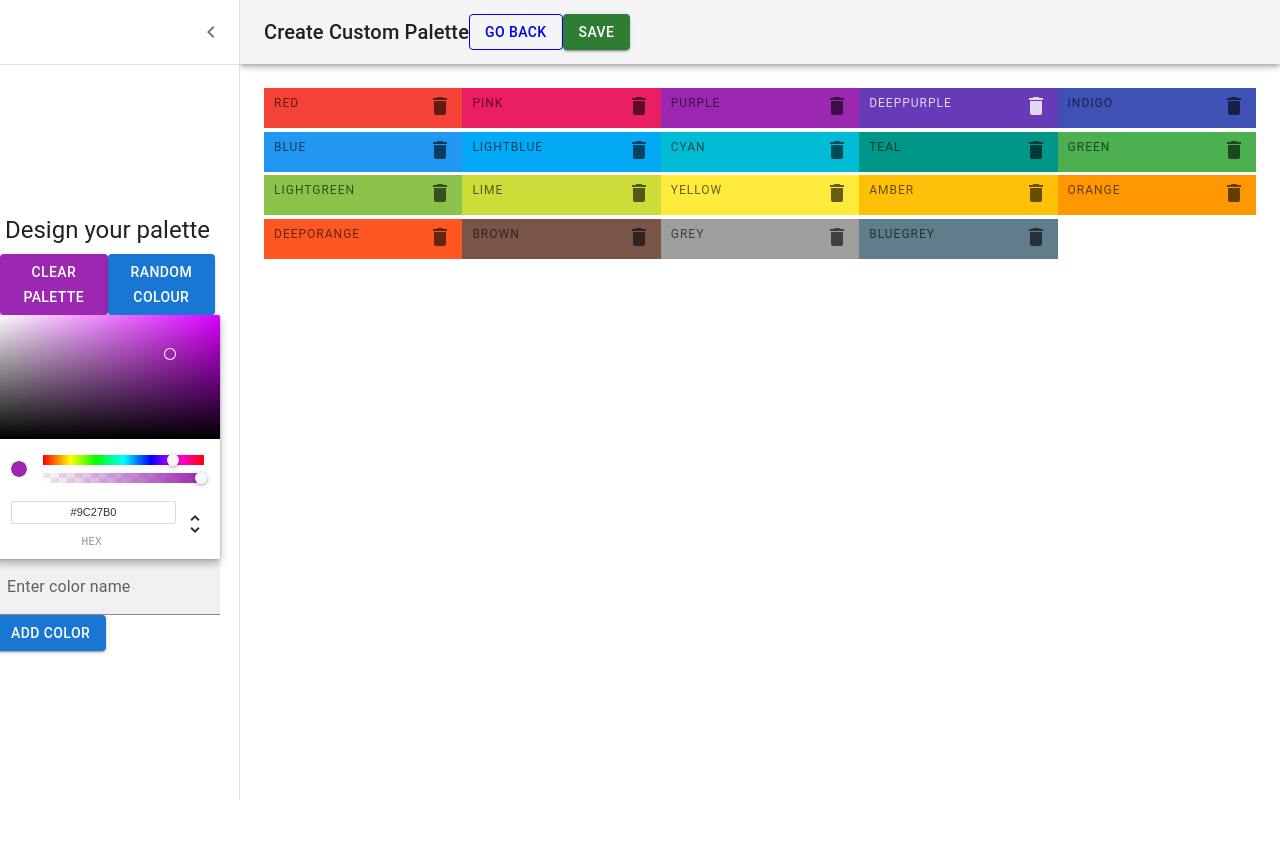
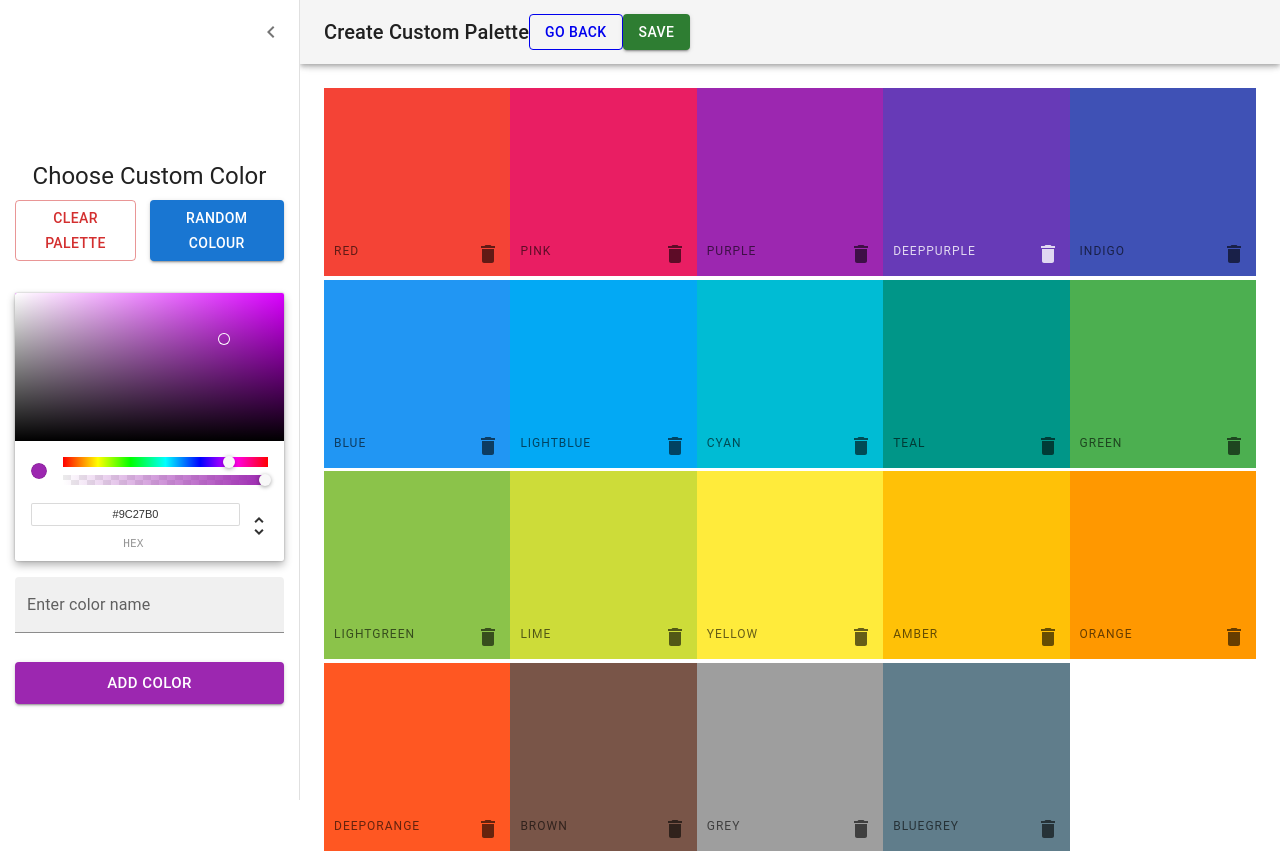
Before and after one commit to 1nandagopal/colors-v2, a React (Create React App) app: page /new in a window 1280 px wide. Before the commit the page ends 800 px from the top, so only its background shows below. Built offline with nearby package versions, Linux system fonts and the light colour scheme.

Commit message:
Minor styling improvements.

```diff
--- a/src/components/ColorPickerForm.js
+++ b/src/components/ColorPickerForm.js
@@ -3,23 +3,13 @@ import { Button, TextField } from "@mui/material";
 import { ChromePicker } from "react-color";
 import { Controller, useForm } from "react-hook-form";
 import { useSelector } from "react-redux";
+import styled from "styled-components";
 
-const temp = {
-  picker: {
-    width: "100% !important",
-    marginTop: "2rem",
-  },
-  addColour: {
-    width: "100%",
-    padding: "1rem",
-    marginTop: "1rem",
-    fontSize: "2rem",
-  },
-  colourNameInput: {
-    width: "100%",
-    height: "70px",
-  },
-};
+const StyledChromePicker = styled(ChromePicker)({
+  width: "100% !important",
+  marginTop: "2rem",
+  marginBottom: "1rem",
+});
 
 function ColorPickerForm({ isPaletteFull }) {
   const {
@@ -49,7 +39,7 @@ function ColorPickerForm({ isPaletteFull }) {
             },
           }}
           render={({ field }) => (
-            <ChromePicker
+            <StyledChromePicker
               color={field.value}
               onChange={(color) => field.onChange(color.hex)}
             />
@@ -73,13 +63,19 @@ function ColorPickerForm({ isPaletteFull }) {
           helperText={
             errors.currentColor?.message || errors.currentColorName?.message
           }
+          fullWidth
+          sx={{ height: "85px" }}
         />
         <Button
           variant="contained"
-          color="primary"
+          color="success"
           type="submit"
           disabled={isPaletteFull}
-          sx={{ bgcolor: watch("currentColor") }}
+          size="large"
+          fullWidth
+          sx={{
+            background: watch("currentColor") || "#9C27B0",
+          }}
         >
           Add Color
         </Button>
--- a/src/components/NewPalette.js
+++ b/src/components/NewPalette.js
@@ -36,8 +36,10 @@ const Container = styled("div")({
 
 const Buttons = styled("div")({
   width: "100%",
+  display: "flex",
+  justifyContent: "space-between",
 });
-const drawerWidth = 240;
+const drawerWidth = 300;
 
 const Main = styled("main", { shouldForwardProp: (prop) => prop !== "open" })(
   ({ theme, open }) => ({
@@ -77,6 +79,7 @@ const AppBar = styled(MuiAppBar, {
 
 const DrawerHeader = styled("div")(({ theme }) => ({
   display: "flex",
+  width: "100%",
   alignItems: "center",
   padding: theme.spacing(0, 1),
   ...theme.mixins.toolbar,
@@ -130,8 +133,11 @@ export default function NewPalette() {
         sx={{
           width: drawerWidth,
           flexShrink: 0,
+          height: "100vh",
           "& .MuiDrawer-paper": {
             width: drawerWidth,
+            display: "flex",
+            alignItems: "center",
             boxSizing: "border-box",
           },
         }}
@@ -148,18 +154,17 @@ export default function NewPalette() {
             )}
           </IconButton>
         </DrawerHeader>
-        <Divider />
         <Container>
           <Typography variant="h5" gutterBottom>
-            Design your palette
+            Choose Custom Color
           </Typography>
           <Buttons>
             <Button
               sx={{
-                width: "50%",
+                width: "45%",
               }}
-              variant="contained"
-              color="secondary"
+              variant="outlined"
+              color="error"
               // onClick={this.clearColours}
             >
               Clear Palette
```
